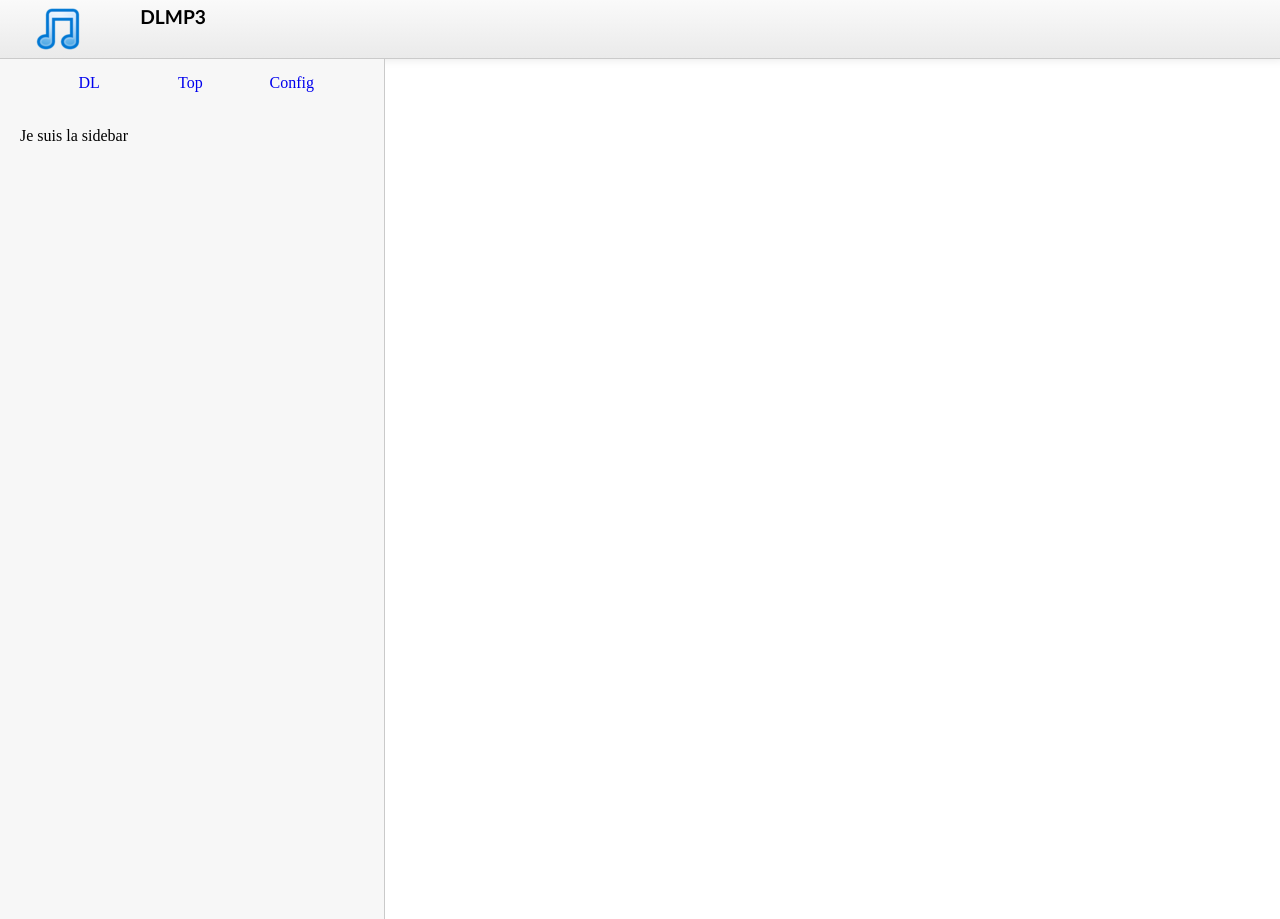
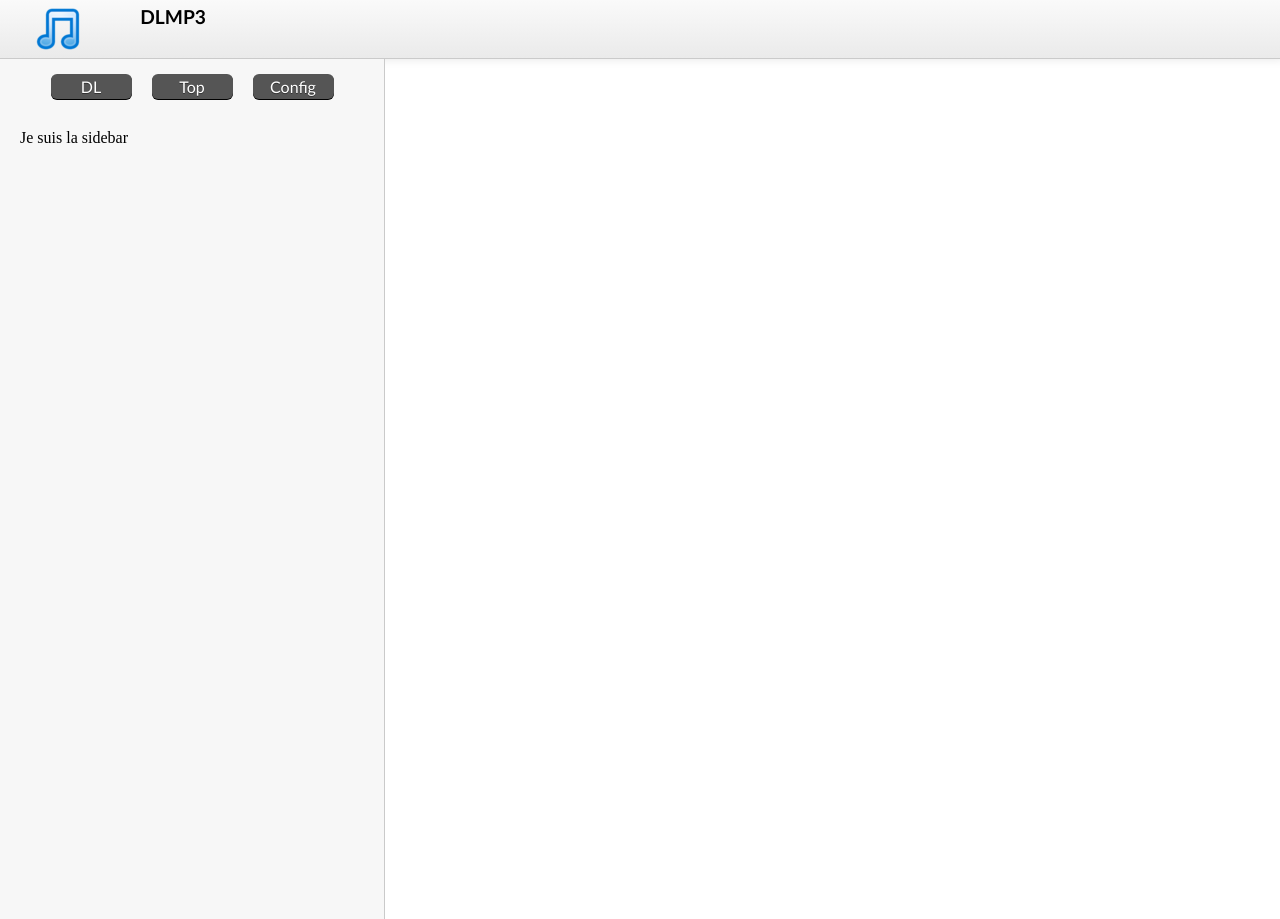
Before and after one commit to Vezpi/dlmp3, a Flask app: template dlmp3/templates/layout.html in a window 1280 px wide. Run offline with Flask 2, Linux system fonts and the light colour scheme; the template is opened without the code that fills it, so the values that code supplies are empty.

Commit message:
Moved the only css page

```diff
--- a/dlmp3/static/style/style.css
+++ b/dlmp3/static/style.css
@@ -80,30 +77,48 @@ header h2 {
 }
 /* SIDEBAR */
 #sidebar {
-  background-color: #F7F7F7;
   position: fixed;
   float: left;
   width: 30%;
   height: 100%;
+  background-color: #F7F7F7;
   border-top: 1px solid #CACACA;
   border-right: 1px solid #CACACA;
   left: 0;
 }
 nav {
-  height: 48px;
+  overflow: hidden;
 }
 nav ul {
-  width: 80%;
-  height: inherit;
-  margin: auto;
-  padding-left: 0px;
+  list-style-type: none;
+  padding: 0;
+  margin: 0;
+  left: 50%;
+  float: left;
+  position: relative;
 }
 nav li {
-  list-style-type: none;
-  width: 33%;
-  line-height: 48px;
+  float: left;
+  position: relative;
   text-align: center;
-  float: left;
+  padding: 3px;
+  margin: 15px 10px 10px 10px;
+  width: 75px;
+  right: 50%;
+  background: #555;
+  border-radius: 6px;
+  box-shadow: rgba(0,0,0,1) 0 1px 0;
+  text-shadow: rgba(0,0,0,.4) 0 1px 0;
+  color: white;
+  font-size: 16px;
+  font-family: Trebuchet MS,Helvetica,Arial,sans-serif;
+  transition: 200ms ease-in-out;
+}
+nav li:hover {
+  background: #222;
+}
+nav li:active {
+  background: #AAA;
 }
 #sidebar section {
   clear: both;
```
Also changed, not shown: other parts of dlmp3/static/style.css (+28 -9 lines).
